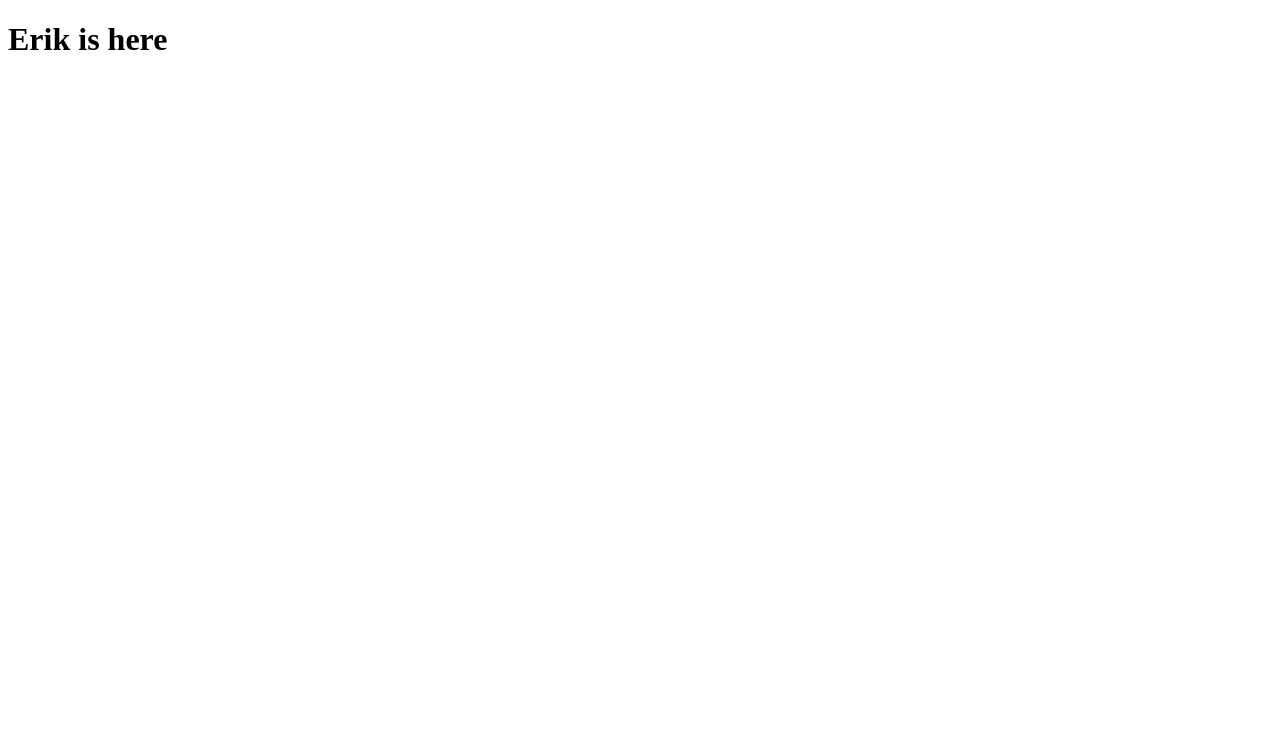
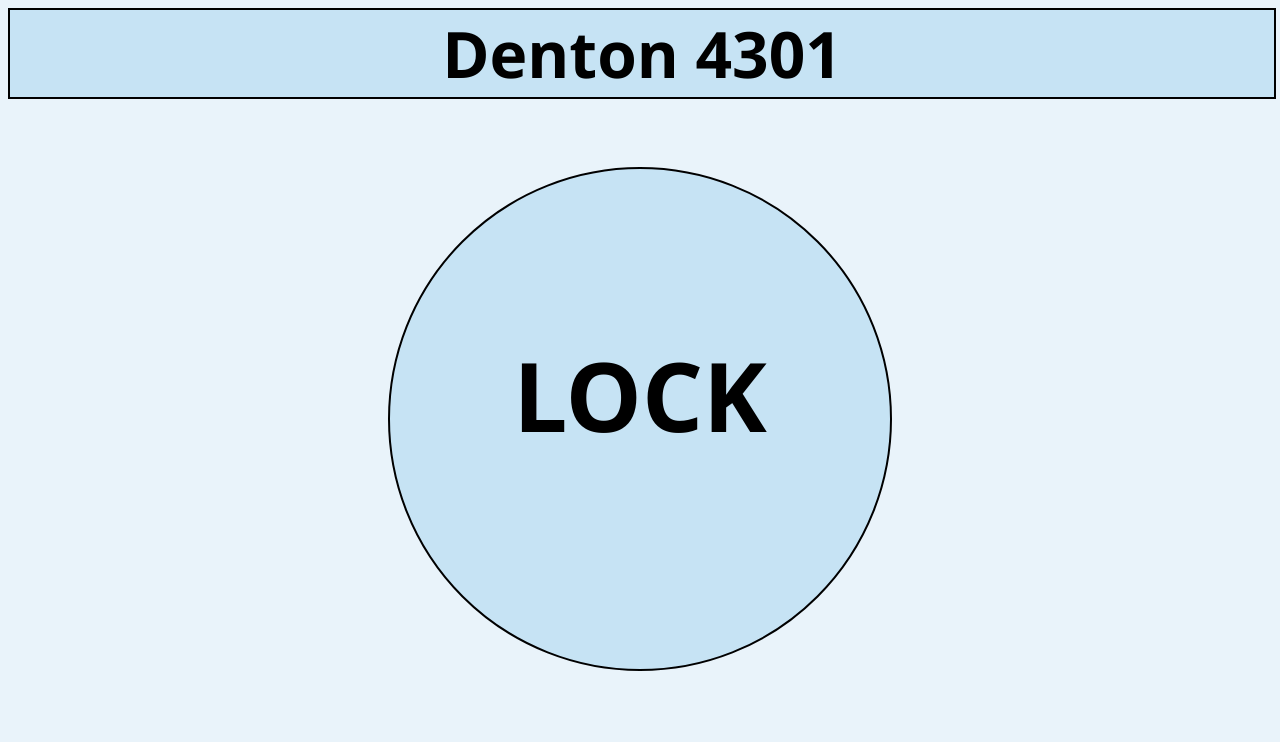
Before and after one commit to RocketSandwich/RemoteDoorKey, a plain HTML site: page index.html in a window 1280 px wide. Drawn offline with Linux system fonts and the light colour scheme.

Commit message:
Basic Title & Button design

```diff
--- a/index.html
+++ b/index.html
@@ -6,12 +6,20 @@
     <meta http-equiv="X-UA-Compatible" content="IE=edge">
     <meta name="viewport" content="width=device-width, initial-scale=1.0">
     <title>Document</title>
+    <link rel="stylesheet" href="./styles.css">
 </head>
 
 <body>
-
-    <h1>Erik is here</h1>
-
+    <div class="rectangle">
+        <div id="title">Denton 4301</div>
+    </div>
+    <div class="container">
+        <div class="circle">
+            <div class="centertext">
+                LOCK
+            </div>
+        </div>
+    </div>
 </body>
 
 </html>
--- a/styles.css
+++ b/styles.css
@@ -0,0 +1,51 @@
+body {
+    background-color: rgba(121, 186, 224, 0.161);
+    font-family: 'Segoe UI', Tahoma, Geneva, Verdana, sans-serif;
+    height: 100vh;
+
+}
+
+#title {
+    text-align: center;
+    font-weight: bold;
+    font-size: 400%;
+}
+
+.rectangle {
+    width: 100%;
+    height: fit-content;
+    background: rgba(84, 173, 224, 0.233);
+    border: 2px solid black;
+}
+
+.circle {
+    width: 500px;
+    height: 500px;
+    background-color: rgba(84, 173, 224, 0.233);
+    border-radius: 50%;
+    border: 2px solid black;
+    /* text-align: center; */
+
+}
+
+.container {
+    display: flex;
+    flex-direction: column;
+    align-items: center;
+    justify-content: center;
+    height: 80%;
+    text-align: center;
+}
+
+.centertext {
+    display: flex;
+    flex-direction: column;
+    align-items: center;
+    justify-content: center;
+    height: 90%;
+    text-align: center;
+
+    text-align: center;
+    font-weight: bold;
+    font-size: 600%;
+}
```
